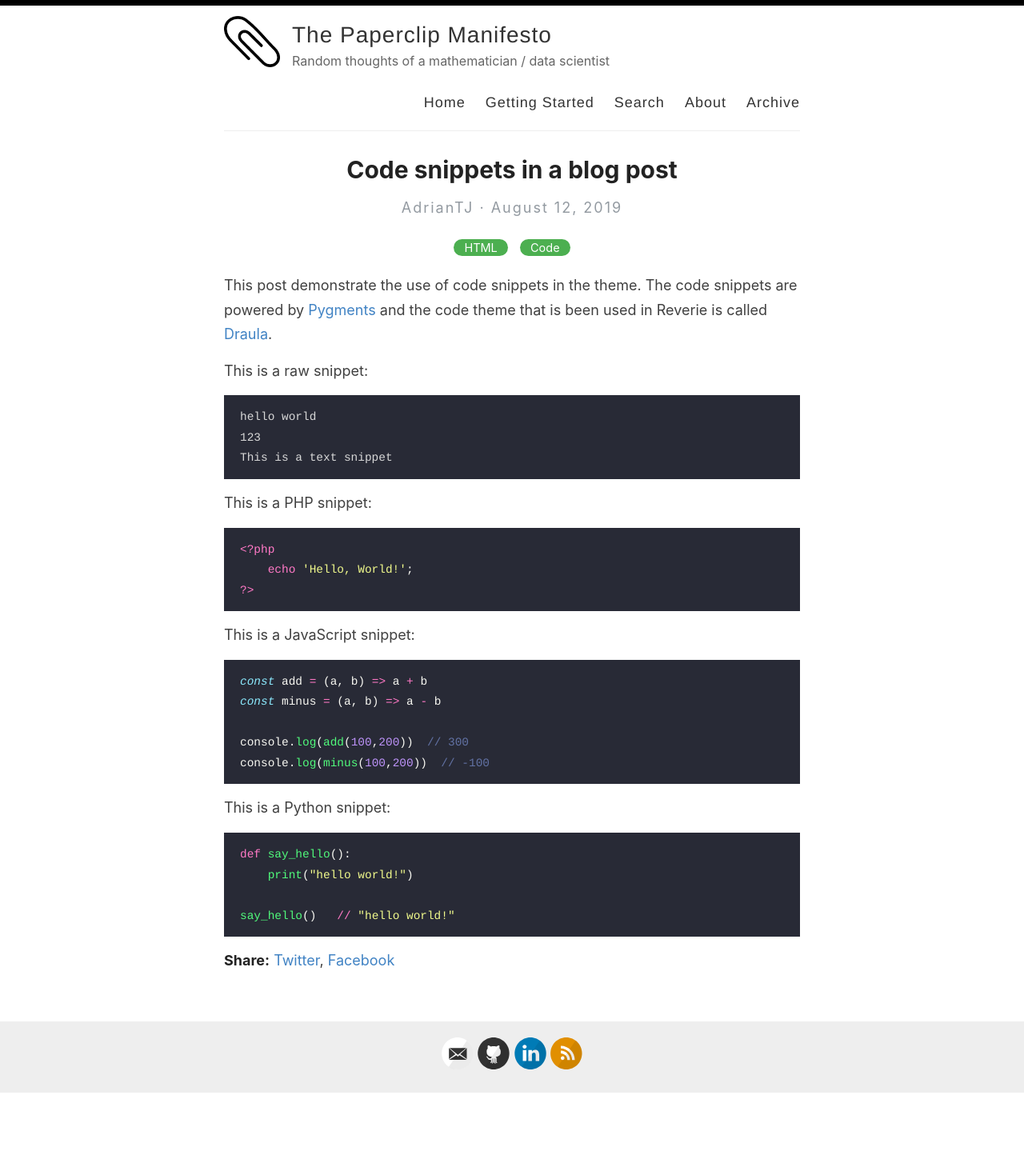
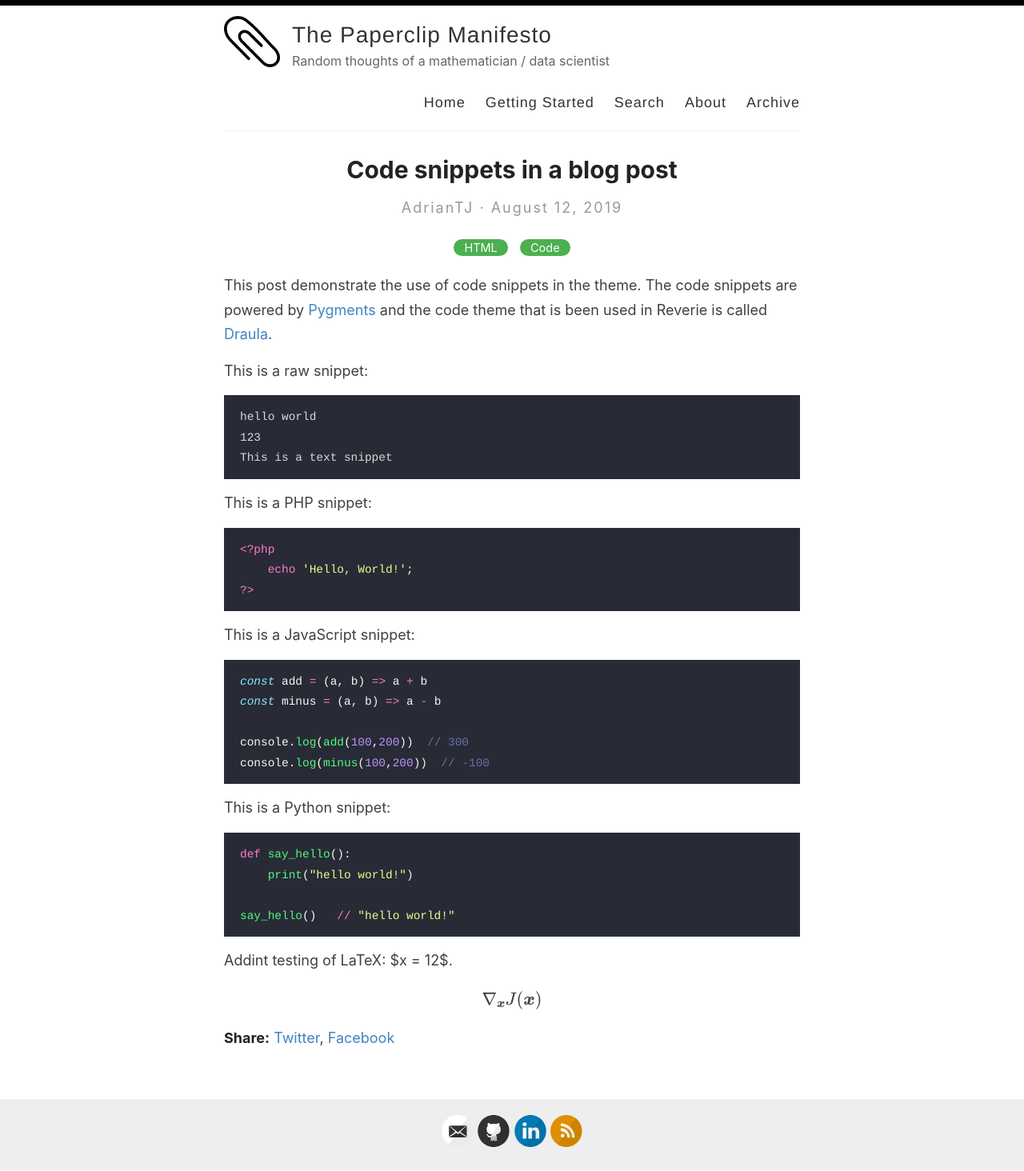
Before and after one commit to AdrianTJ/adriantj.github.io, a Jekyll site: the page built from _posts/2019-8-12-code-snippets.md, in a window 1280 px wide. Shown: the whole page at 80% size. Built offline with Jekyll 4.4.1, drawn with Linux system fonts in a browser that asks for light colours; formulas are drawn with MathJax 3; before the commit the page ends 1366 px from its top, so only the background shows below that.

Commit message:
Added LaTeX testing.

````diff
--- a/_posts/2019-8-12-code-snippets.md
+++ b/_posts/2019-8-12-code-snippets.md
@@ -40,3 +40,7 @@ def say_hello():
 
 say_hello()   // "hello world!"
 ```
+
+Addint testing of LaTeX: $x = 12$.
+
+$$ \nabla_\boldsymbol{x} J(\boldsymbol{x}) $$
````
